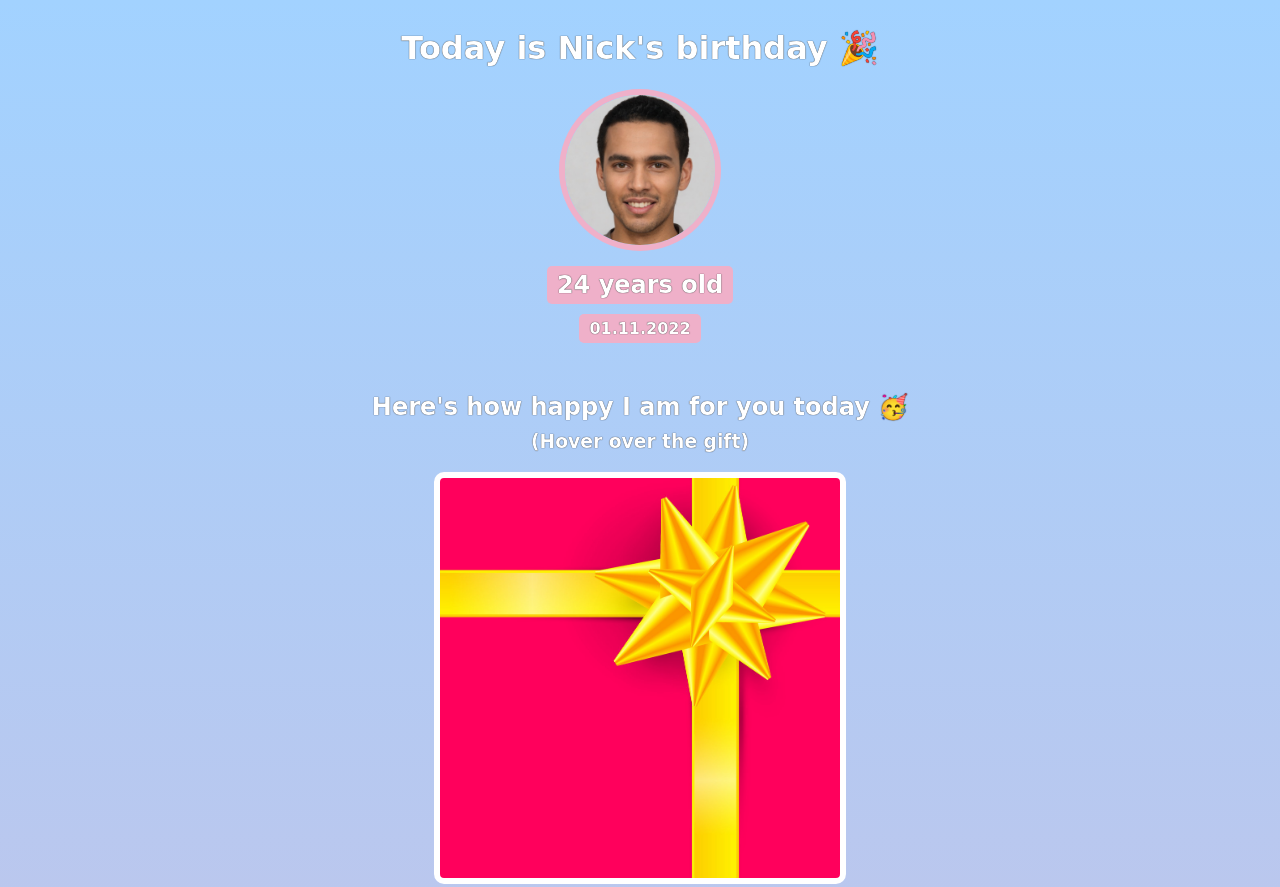
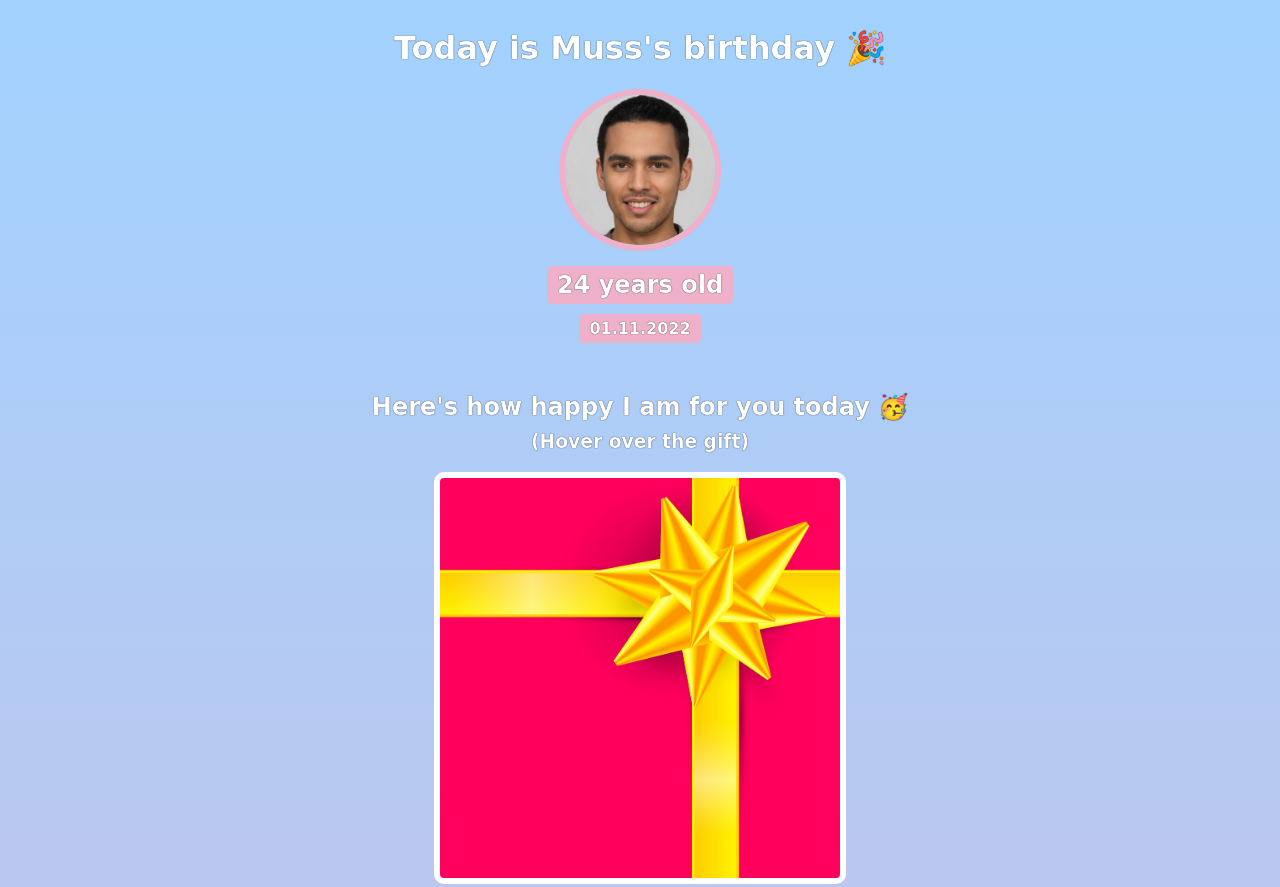
Before and after one commit to muss001998/birthday-gift-site, a website built with Vite: page index.html in a window 1280 px wide. Shown: the top 887 px of the page. Built offline with nearby package versions, Linux system fonts and the light colour scheme; a web font is replaced by a local one.

Commit message:
Change the name to muss

```diff
--- a/index.html
+++ b/index.html
@@ -7,7 +7,7 @@
     </head>
     <body>
         <div id="header">
-            <h1>Today is Nick's birthday 🎉</h1>
+            <h1>Today is Muss's birthday 🎉</h1>
             <img id="bff-img" src="images/nick.jpg">
             <h2 id="bday-age">24 years old</h2>
             <h4 id="bday-date">01.11.2022</h4>
```
